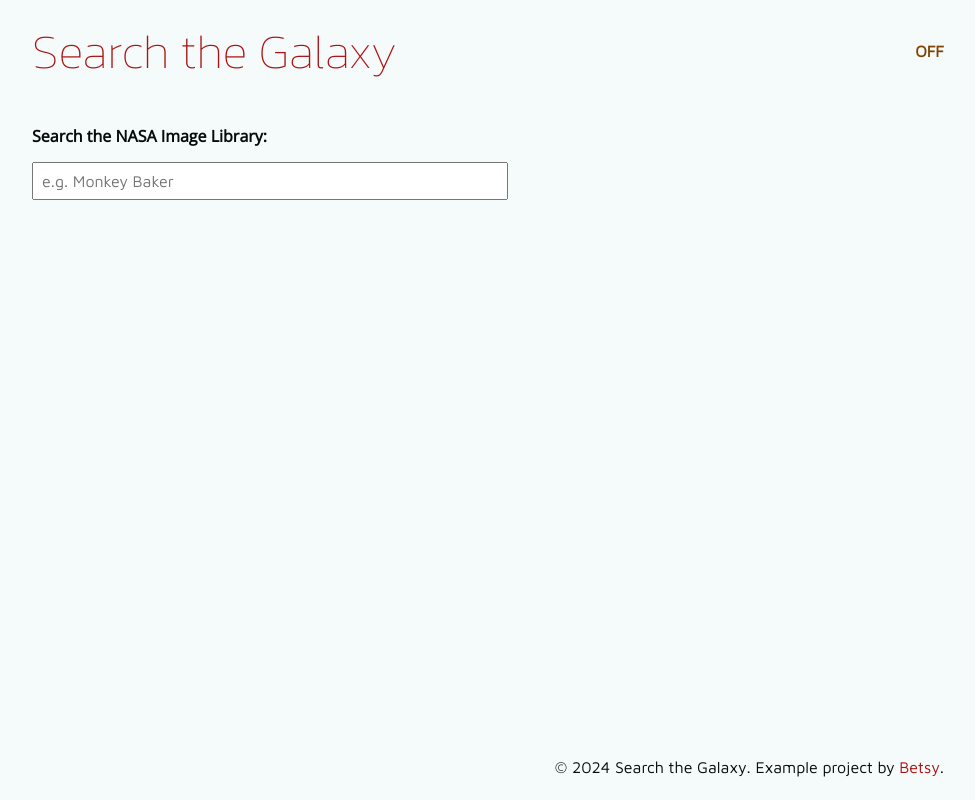
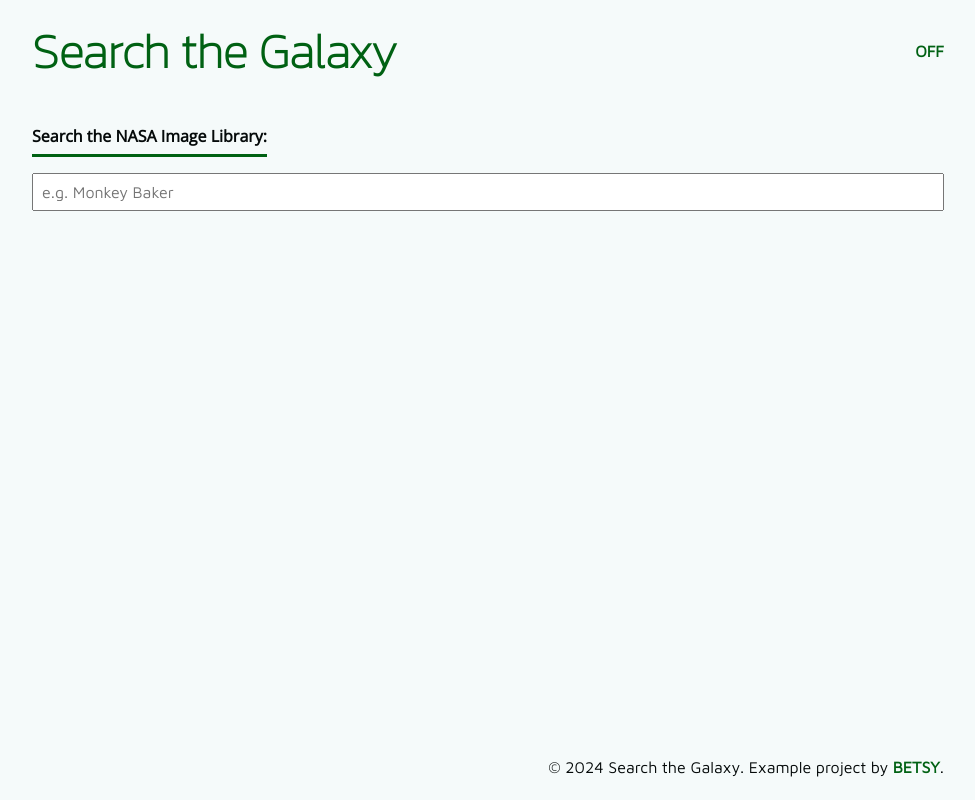
Before and after one commit to betsymao/portfolio-search-the-galaxy, a React (Vite) app: page / in a window 1280 px wide. Shown: the whole page, without its empty margins (152-1127 px from the left). Built offline with nearby package versions, Linux system fonts and the light colour scheme.

Commit message:
updated styles

```diff
--- a/public/dark.css
+++ b/public/dark.css
@@ -5,14 +5,8 @@
     --dark: #050a0a;
     --light: #f5fafa;
 
-    --primary--light: #FF9F2D;
-    --primary--dark: #804400;
-
-    --secondary--light: #FFBF70;
-    --secondary--dark: #572E00;
-
-    --accent--light: #F17474;
-    --accent--dark: #AC1111;
+    --primary--light: #00B324;
+    --accent--light: #FF0505;
   }
 
 
@@ -25,11 +19,11 @@
   }
 
   a {
-    color: var(--accent--light);
+    color: var(--primary--light);
   }
 
   a:hover {
-    color: var(--secondary--light);
+    color: var(--light);
   }
 
 
@@ -40,13 +34,20 @@
     color: var(--primary--light);
   }
   .btn__light:hover {
-    color: var(--secondary--light);
+    color: var(--light);
   }
+
+/* Search component
+  ----------------------------- */
+
+  .search__formLabel {
+  border-bottom-color: var(--primary--light);
+}
 
 
 /* 404 Page
   ----------------------------- */
 
   .pageNotFound__title--accent {
-    color: var(--primary--light);
+    color: var(--accent--light);
   }
--- a/public/light.css
+++ b/public/light.css
@@ -5,14 +5,8 @@
     --dark: #050a0a;
     --light: #f5fafa;
 
-    --primary--light: #FF9F2D;
-    --primary--dark: #804400;
-
-    --secondary--light: #FFBF70;
-    --secondary--dark: #572E00;
-
-    --accent--light: #F17474;
-    --accent--dark: #AC1111;
+    --primary--dark: #006113;
+    --accent--dark: #AD0000;
   }
 
 
@@ -25,11 +19,11 @@
   }
 
   a {
-    color: var(--accent--dark);
+    color: var(--primary--dark);
   }
 
   a:hover {
-    color: var(--secondary--dark);
+    color: var(--dark);
   }
 
 
@@ -41,7 +35,15 @@
   }
 
   .btn__dark:hover {
-    color: var(--secondary--dark);
+    color: var(--dark);
+  }
+
+
+/* Search component
+   ----------------------------- */
+
+  .search__formLabel {
+      border-bottom-color: var(--primary--dark);
   }
 
 
@@ -49,5 +51,5 @@
   ----------------------------- */
 
   .pageNotFound__title--accent {
-    color: var(--primary--dark);
+    color: var(--accent--dark);
   }
--- a/src/styles/App.css
+++ b/src/styles/App.css
@@ -1,5 +1,9 @@
 /* Global
    ----------------------------- */
+
+   * {
+      box-sizing: border-box;
+   }
 
    body {
       font-family: 'Maven Pro', sans-serif;
@@ -15,7 +19,10 @@
 
    a {
       text-decoration: none;
+      font-weight: 600;
+      text-transform: uppercase;
    }
+
 
 /* Header component
    ----------------------------- */
@@ -33,6 +40,8 @@
       font-size: 3rem;
       display: block;
       padding: 1.5rem;
+      font-weight: 900;
+      text-transform: none;
    }
 
 
@@ -42,7 +51,6 @@
    .btn {
       background: transparent;
       border: none;
-      border-radius: 6px;
       padding: 1.5rem;
       cursor: pointer;
       font-weight: 700;
@@ -57,15 +65,17 @@
    }
 
    .search__formLabel {
-      display: block;
+      display: inline-block;
       margin-bottom: 1rem;
       font-family: 'Open Sans', sans-serif;
       font-weight: 600;
+      border-bottom: 0.2rem solid;
+      padding-bottom: 0.5rem;
    }
 
    .search__formInput {
       display: block;
-      width: 50%;
+      width: 100%;
       padding: 0.5rem;
    }
 
```
